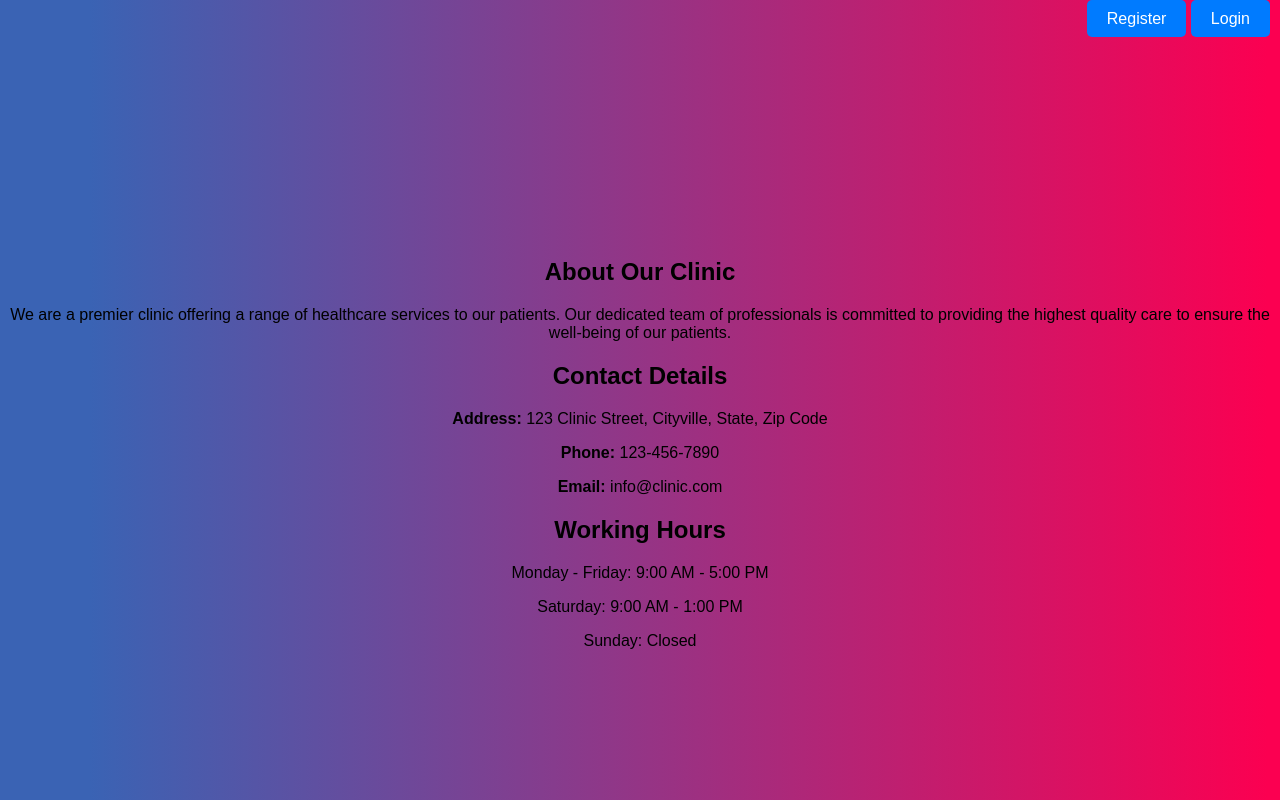
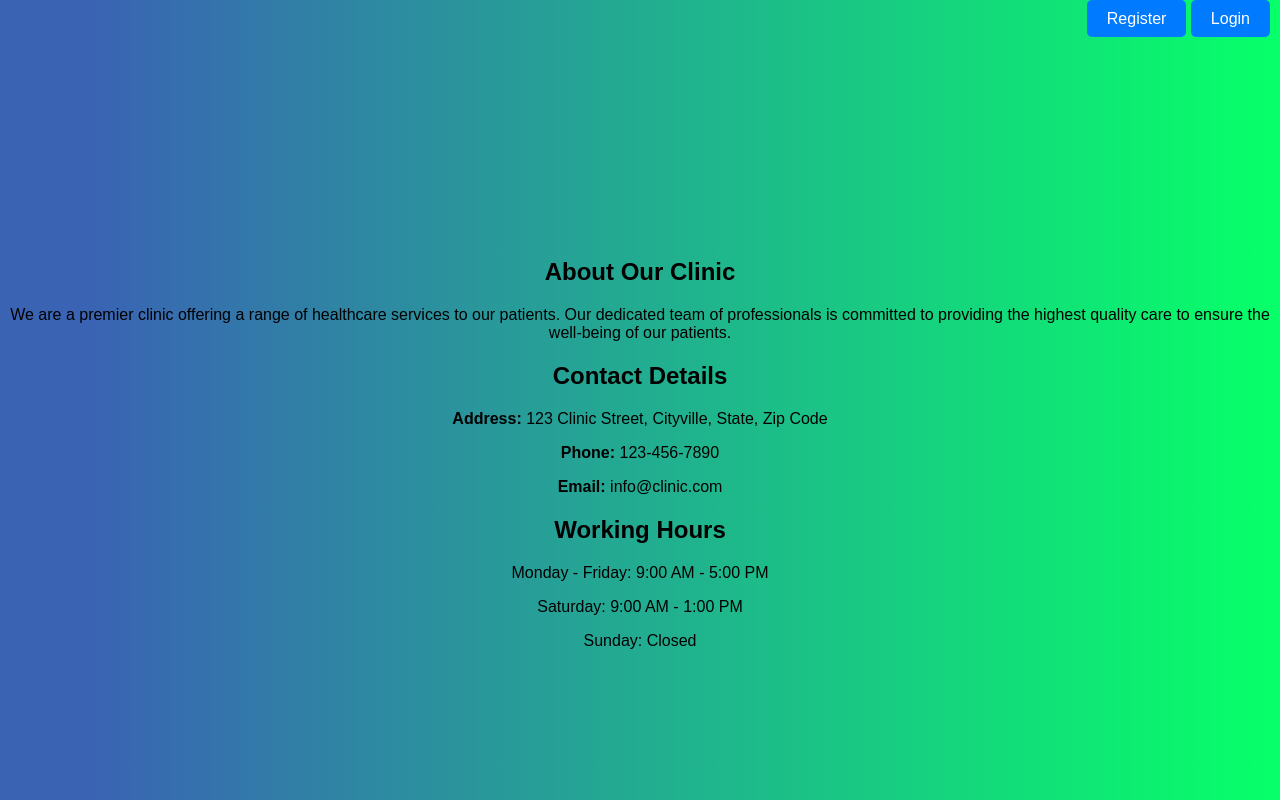
Before and after one commit to lavuchandu169/Appointment-scheduling-system-for-a-clinic, a Flask app: page / in a window 1280 px wide. Run offline with Flask 3, Linux system fonts and the light colour scheme.

Commit message:
Pending changes exported from your codespace

```diff
--- a/static/css/styles.css
+++ b/static/css/styles.css
@@ -8,7 +8,7 @@ body {
     justify-content: center; /* Horizontally center all child elements */
     height: 100vh; /* Full viewport height */
     text-align: center; /* Center text alignment for all child elements */
-    background: linear-gradient(90deg, rgba(58,99,180,1) 7%, rgba(251,0,81,1) 99%); /* Background with linear gradient */
+    background: linear-gradient(90deg, rgba(58,99,180,1) 7%, rgb(7, 255, 105) 99%); /* Background with linear gradient */
 }
 
 /* Navigation Section */
--- a/templates/result.html
+++ b/templates/result.html
@@ -11,7 +11,6 @@
         <!-- Home Button -->
         <a href="/" style="position: absolute; top: 10px; left: 10px; padding: 5px 10px; background-color: #007BFF; color: white; border-radius: 5px; text-decoration: none;">Home</a>
     </div>
-    <h1>Appointment Scheduling Result</h1>
-    <p>{{ message }}</p>
+    <h2>{{ message }}</h2>
 </body>
 </html>
--- a/templates/schedule.html
+++ b/templates/schedule.html
@@ -7,15 +7,10 @@
     <link rel="stylesheet" type="text/css" href="../static/css/styles.css">
 </head>
 <body class = "schedule-body">
-    <!-- <div class="container"> -->
         <!-- Back Button -->
         <button onclick="history.back()" style="position: absolute; top: 10px; left: 10px;">Back</button>
-        <!-- </div> -->
-        <!-- <div style="position: absolute; top: 10px; right: 10px;"> -->
-    <!-- <div style="position: absolute; top: 10px; right: 10px;"> -->
             <a href="/" style="position: absolute; top: 10px; right: 10px;"class="btn">logout
             </a>
-        <!-- </div> -->
         <div>
     <h1>Schedule Medical Appointment</h1>
     <form method="post" action="/schedule">
```
Also changed, not shown: clinic.db.
